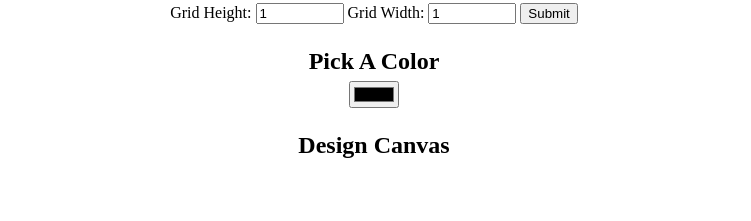
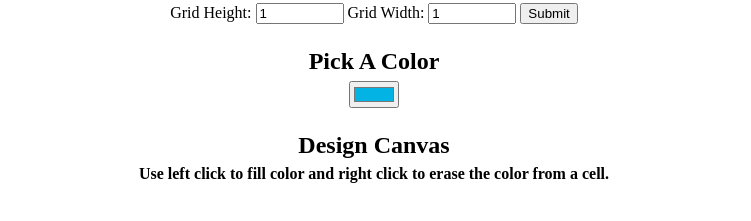
Before and after one commit to RevathiShanmugam/project-pixel-art-maker, a plain HTML site: page index.html in a window 1280 px wide. Shown: the part 167-388 px from the top of the page, without its empty margins (266-1017 px from the left). Drawn offline with nearby package versions, Linux system fonts and the light colour scheme.

Commit message:
Select color input

```diff
--- a/designs.js
+++ b/designs.js
@@ -1,4 +1,5 @@
 // Select color input
+const colorPicker = $('#colorPicker');
 // Select size input
 
 // When size is submitted by the user, call makeGrid()
--- a/index.html
+++ b/index.html
@@ -18,11 +18,12 @@
     </form>
 
     <h2>Pick A Color</h2>
-    <input type="color" id="colorPicker">
+    <input type="color" id="colorPicker" value="#02b3e4">
 
     <h2>Design Canvas</h2>
+    <span style="color:'#02b3e4'; font-weight:bold;">Use left click to fill color and right click to erase the color from a cell.  </span>
     <table id="pixelCanvas"></table>
-
+    <script src="https://code.jquery.com/jquery-3.3.1.slim.min.js"integrity="sha256-3edrmyuQ0w65f8gfBsqowzjJe2iM6n0nKciPUp8y+7E="crossorigin="anonymous"></script>
     <script src="designs.js"></script>
 </body>
 </html>
```
